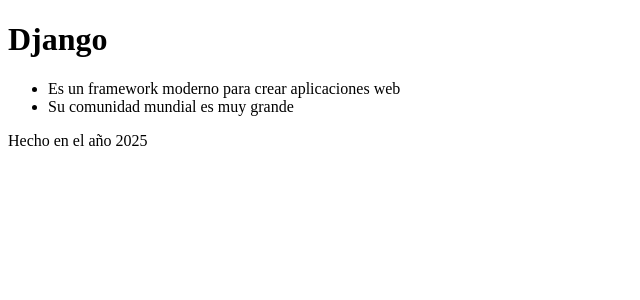
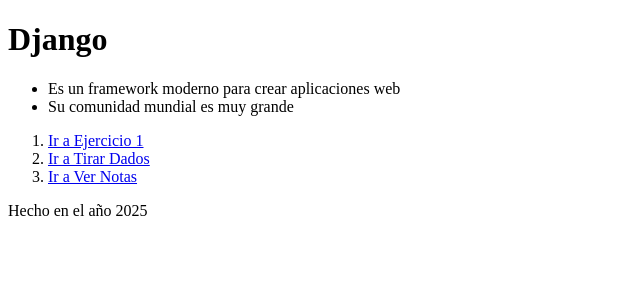
Before and after one commit to esthorace81/eit-django, a Django app: page / in a window 1280 px wide. Shown: the top 300 px of the page, without its empty margins (0-640 px from the left). Run offline with Django 5.2, Linux system fonts and the light colour scheme.

Commit message:
feat: hipervínculos

```diff
--- a/src/core/templates/core/ejercicio_1.html
+++ b/src/core/templates/core/ejercicio_1.html
@@ -9,5 +9,6 @@
     <h1>Ejercicio 1</h1>
     <p style="color: red">Nombre: {{ nombre }}</p>
     <p style="color: blue">Apellido: {{ apellido }}</p>
+    <a href="/">Volver</a>
 </body>
 </html>
--- a/src/core/templates/core/index.html
+++ b/src/core/templates/core/index.html
@@ -12,6 +12,11 @@
             <li>Es un framework moderno para crear aplicaciones web</li>
             <li>Su comunidad mundial es muy grande</li>
         </ul>
+        <ol>
+            <li><a href="ejercicio-1">Ir a Ejercicio 1</a></li>
+            <li><a href="tirar-dado">Ir a Tirar Dados</a></li>
+            <li><a href="ver-notas">Ir a Ver Notas</a></li>
+        </ol>
     </main>
     <footer>
         Hecho en el año {{ año }}
```
